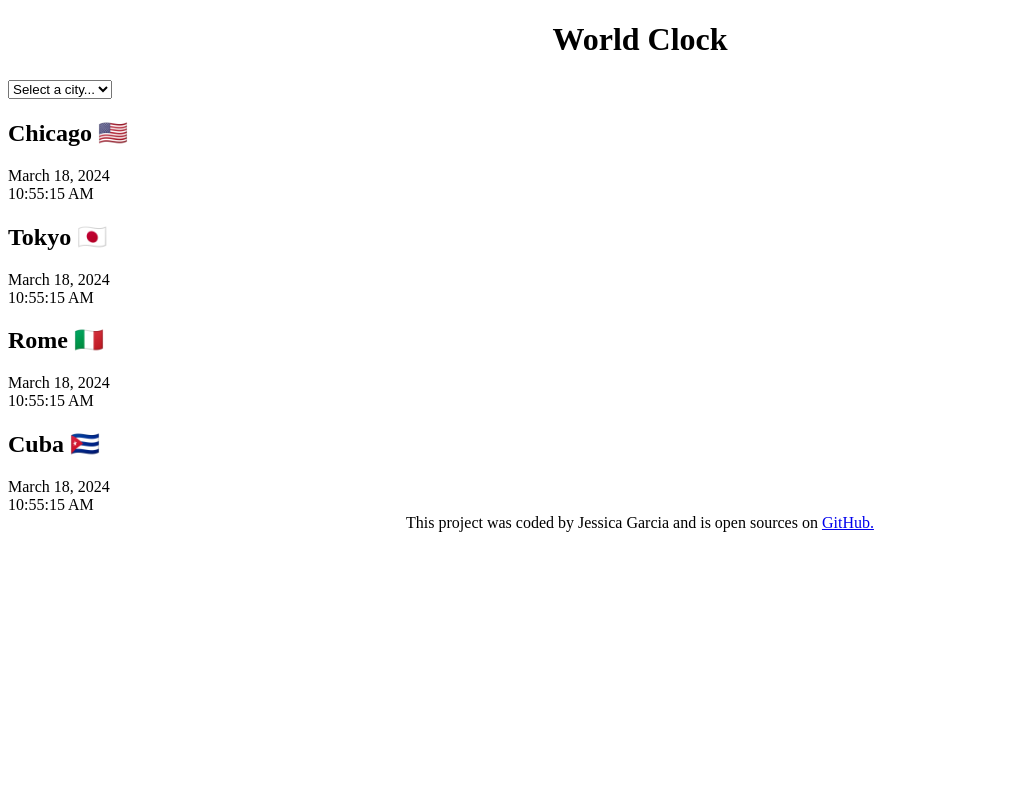
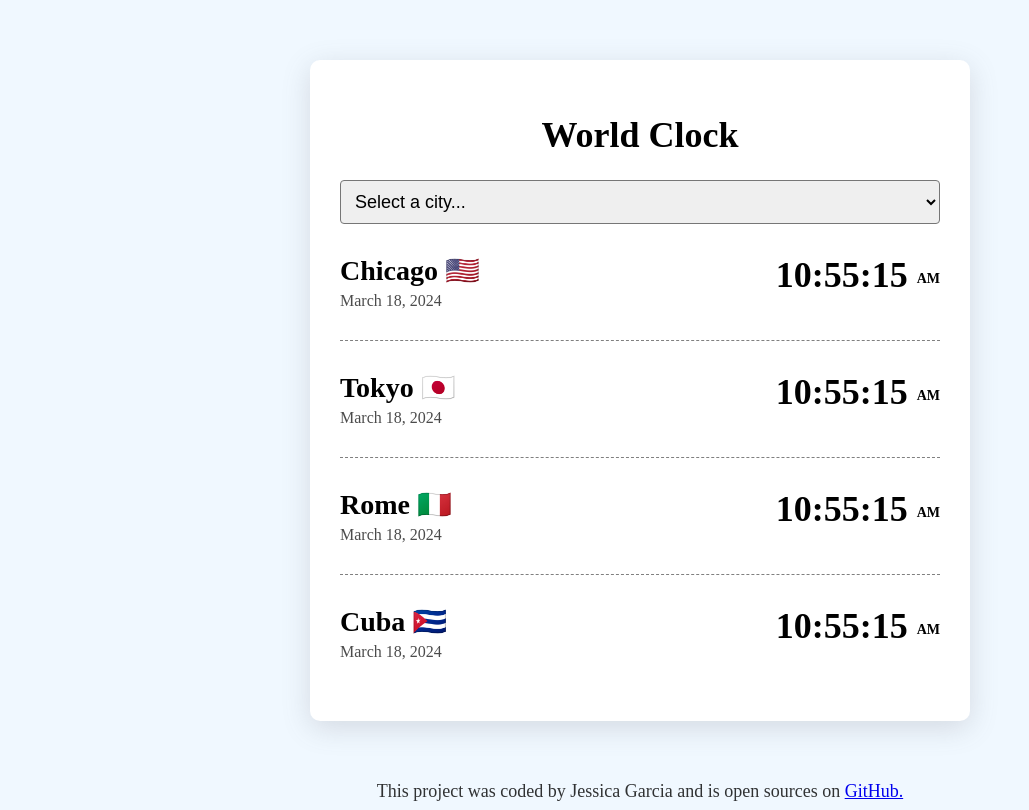
Before and after one commit to Comolacode/world-clock, a plain HTML site: page index.html in a window 1280 px wide. Shown: the whole page, without its empty margins (0-1029 px from the left). Drawn offline with Linux system fonts and the light colour scheme; a script that the page names is missing.

Commit message:
Added additional CSS

```diff
--- a/css/style.css
+++ b/css/style.css
@@ -1,6 +1,53 @@
-h1{
+body{
+    background-color: aliceblue;
+}
+h1 {
     text-align: center;
+    font-size: 36px;
+}
+h2 {
+    margin: 0 0 5px;
+    font-size: 28px;
+}
+select {
+    display: block;
+    width: 100%;
+    font-size: 18px;
+    border-radius: 4px;
+    padding: 10px;
+}
+.container{
+max-width: 600px;
+margin: 60px auto;
+background: white;
+padding: 30px;
+box-shadow: rgba(100, 100, 111, 0.2) 0px 7px 29px 0px;
+border-radius: 10px;
+}
+.city{
+    display: flex;
+    margin: 10px, 0 ;
+    justify-content: space-between;
+    padding: 30px 0 ;
+    border-bottom: 1px dashed grey;
+}
+.city:last-child {
+    border: none;
+}
+.date{
+    opacity: 0.7;
+}
+.time{
+    font-size: 36px;
+    font-weight: bold;
+}
+.time small{
+    font-size: 14px;
+    vertical-align: middle;
+    line-height: 36px;
 }
 footer{
     text-align: center;
+    font-size: 18px;
+    color: rgba(0, 0, 0, 0.8);
 }
--- a/index.html
+++ b/index.html
@@ -19,24 +19,33 @@
     </select>
 
     <div class="city">
+        <div>
         <h2> Chicago 🇺🇸</h2>
         <div class="date"> March 18, 2024</div>
-        <div class="time">10:55:15 AM</div>
+    </div>
+        <div class="time">10:55:15 <small> AM </small> </div>
     </div>
     <div class="city">
+        <div>
             <h2> Tokyo 🇯🇵</h2>
             <div class="date"> March 18, 2024</div>
-        <div class="time">10:55:15 AM</div>
+        </div>
+        <div class="time">10:55:15 <small> AM </small> </div>
     </div>
     <div class="city">
+        <div>
             <h2> Rome 🇮🇹</h2>
             <div class="date"> March 18, 2024</div>
-        <div class="time">10:55:15 AM</div>
+        </div>
+        <div class="time">10:55:15 <small> AM </small> </div>
     </div>
     <div class="city">
+        <div>
             <h2> Cuba 🇨🇺</h2>
             <div class="date"> March 18, 2024</div>
-        <div class="time">10:55:15 AM</div>
+        </div>
+        <div class="time">10:55:15 <small> AM </small> </div>
+    </div>
     </div>
     <footer> This project was coded by Jessica Garcia and is open sources on
         <a href="https://github.com/Comolacode" target="_blank"> GitHub.</a>
--- a/javascript/index.js
+++ /dev/null
@@ -1 +0,0 @@
-alert("hello");
```
Lines whose indentation alone changed are shown as unchanged.
